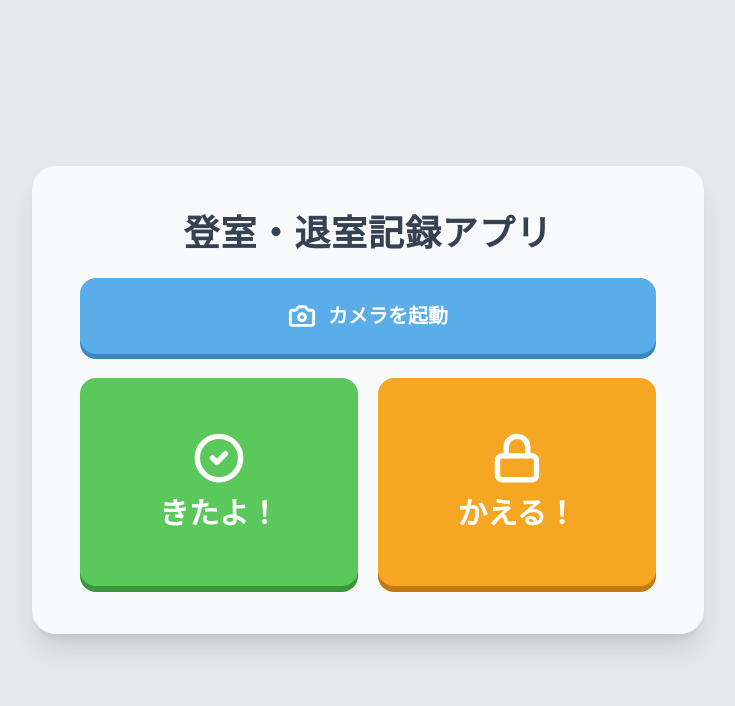
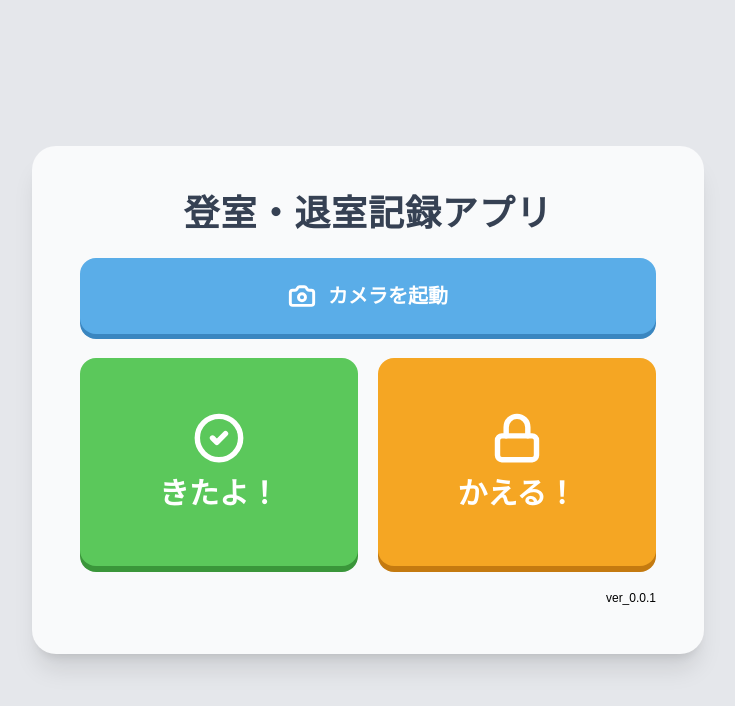
Before and after one commit to Fujimaru-go/attendance-checkin-app, a Next.js app: page / in a window 1280 px wide. Shown: the top 706 px of the page, without its empty margins (272-1007 px from the left). Built offline with nearby package versions, Linux system fonts and the light colour scheme; no server answers.

Commit message:
インカメラ優先に修正

```diff
--- a/app/page.tsx
+++ b/app/page.tsx
@@ -168,6 +168,9 @@
           </button>
         </div>
 
+        {/* バージョン */}
+        <p className="text-xs text-black text-right">ver_0.0.1</p>
+
         {/* ステータスメッセージ */}
         {status && (
           <div
```
